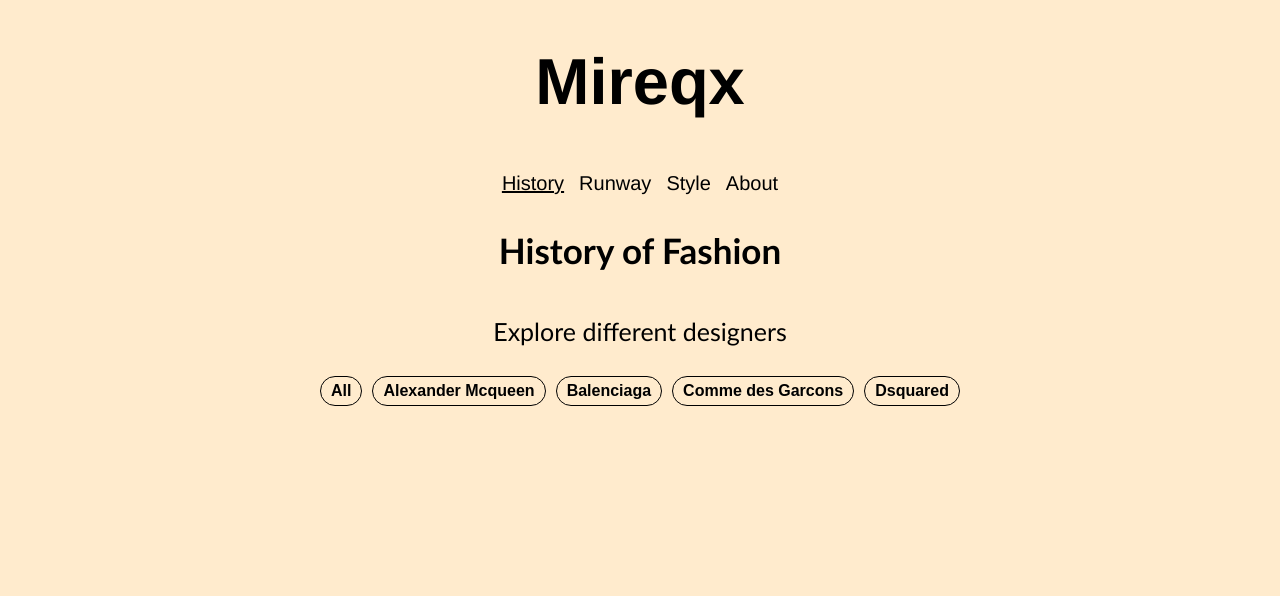
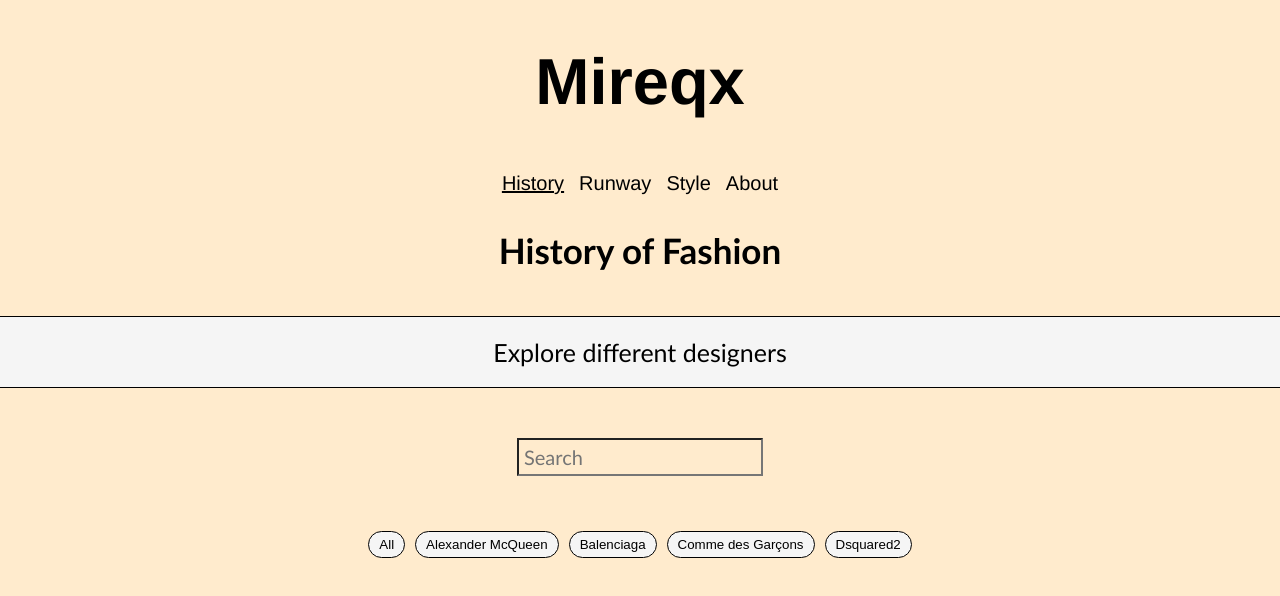
Before and after one commit to Jeg0r4iks/WEB_project, a Vue app: page /history in a window 1280 px wide. Shown: the top 596 px of the page. Built offline with nearby package versions, Linux system fonts and the light colour scheme.

Commit message:
added new content to history view

```diff
--- a/src/App.vue
+++ b/src/App.vue
@@ -1,19 +1,19 @@
 <template>
   <div id="app">
     <h1 @click="goHome">Mireqx</h1>
-    <nav>
-      <router-link to="/history">History</router-link>
-      <router-link to="/runway">Runway</router-link>
-      <router-link to="/style">Style</router-link>
-      <router-link to="/about">About</router-link>
-    </nav>
-    <router-view></router-view>
+    <Navbar />
   </div>
 </template>
 
 <script>
+import Navbar from './components/navbar.vue';
+//import Footer from './components/footer.vue';
+
 export default {
   name: 'App',
+  components: {
+    Navbar
+  },
   methods: {
     goHome() {
       this.$router.push("/home");
@@ -38,15 +38,6 @@
   text-align: center;
 }
 
-nav {
-  display: flex;
-  justify-content: center;
-  gap: 15px;
-  margin-bottom: 20px;
-  padding: 10px;
-  color: black;
-}
-
 a {
   font-size: 20px;
   text-decoration: none;
@@ -60,7 +51,4 @@
   text-decoration: underline;
 }
 
-.router-link-active {
-  text-decoration: underline;
-}
 </style>
--- /dev/null
+++ b/src/components/navbar.vue
@@ -0,0 +1,30 @@
+<template>
+<nav>
+    <router-link to="/history">History</router-link>
+    <router-link to="/runway">Runway</router-link>
+    <router-link to="/style">Style</router-link>
+    <router-link to="/about">About</router-link>
+</nav>
+    <router-view></router-view>
+</template>
+
+<script>
+export default {
+name: 'Navbar',
+};
+</script>
+
+<style>
+  nav {
+    display: flex;
+    justify-content: center;
+    gap: 15px;
+    margin-bottom: 20px;
+    padding: 10px;
+    color: black;
+  }
+
+  .router-link-active {
+    text-decoration: underline;
+  }
+</style>
--- a/src/router/index.js
+++ b/src/router/index.js
@@ -3,7 +3,7 @@
 import AboutView from '../views/AboutView.vue';
 import HistoryView from '../views/HistoryView.vue';
 import RunwayView from '../views/RunwayView.vue';
-import StyleView from '../views/StyleView.vue'
+import StyleView from '../views/StyleView.vue';
 
 const routes = [
   {
@@ -34,7 +34,7 @@
     path: '/style',
     name: 'style',
     component: StyleView
-  }
+  },
 ];
 
 const router = createRouter({
--- a/src/views/HistoryView.vue
+++ b/src/views/HistoryView.vue
@@ -2,15 +2,25 @@
   <div>
     <h1>History of Fashion</h1>
     <p>Explore different designers</p>
+    <input
+      v-model="filter"
+      type="text"
+      placeholder="Search"
+    />
 
-    <ul class="brand-list">
-      <li v-for="brand in filteredBrands"
+    <div class="brand-list">
+      <button v-for="brand in filteredBrands"
       :key="brand.id"
       class="brand-item"
-      >
-        {{ brand.name }}
-      </li>
-    </ul>
+      @click="selectBrand(brand)"
+    >
+      {{ brand.name }}
+      </button>
+    </div>
+    <div v-if="selectedBrand" class="brand-details">
+      <h2>{{ selectedBrand.name }}</h2>
+      <p>{{ selectedBrand.description }}</p>
+    </div>
   </div>
 </template>
 
@@ -20,13 +30,14 @@
   data() {
     return {
       brands: [
-        { id: 0, name: 'All'},
-        { id: 1, name: 'Alexander Mcqueen' },
-        { id: 2, name: 'Balenciaga' },
-        { id: 3, name: 'Comme des Garcons' },
-        { id: 4, name: 'Dsquared' }
+        { id: 0, name: 'All', description: 'All brands'},
+        { id: 1, name: 'Alexander McQueen', description: 'British fashion designer known for his unconventional designs.'},
+        { id: 2, name: 'Balenciaga', description: 'Spanish luxury fashion house founded by Cristóbal Balenciaga.' },
+        { id: 3, name: 'Comme des Garçons', description: 'Japanese fashion label founded by Rei Kawakubo.' },
+        { id: 4, name: 'Dsquared2', description: 'Canadian fashion label founded by twin brothers Dean and Dan Caten.'},
       ],
-      filter: ''
+      filter: '',
+      selectedBrand: null
     };
   },
   computed: {
@@ -34,6 +45,11 @@
       return this.brands.filter((brand) =>
         brand.name.toLowerCase().includes(this.filter.toLowerCase())
       );
+    }
+  },
+  methods: {
+    selectBrand(brand) {
+      this.selectedBrand = brand;
     }
   }
 };
@@ -48,12 +64,17 @@
 }
 
 p {
+  background-color: whitesmoke;
+  border-top: 1px solid black;
+  border-bottom: 1px solid black;
   text-align: center;
   color: black;
   margin-top: 45px;
   font-size: 25px;
   font-family: 'Gill Sans';
   font-weight: normal;
+  padding-top: 20px;
+  padding-bottom: 20px;
 }
 
 .brand-list {
@@ -62,7 +83,6 @@
   text-decoration: none;
   display: flex;
   list-style: none;
-  font-family: Arial;
   font-weight: bold;
   color: black;
   padding: 5px 10px;
@@ -70,11 +90,26 @@
 
 .brand-item {
   text-decoration: none;
-  font-family: Arial;
   color: black;
   padding: 5px 10px;
   border: 1px solid black;
   border-radius: 25px;
+  background-color: whitesmoke;
+}
+
+input {
+  margin: 50px auto;
+  display: block;
+  padding: 5px;
+  font-family: 'Gill Sans';
+  font-size: 20px;
   background-color: blanchedalmond;
 }
+
+h2 {
+  text-align: center;
+  color: black;
+  font-size: 35px;
+  font-family: 'Gill Sans';
+}
 </style>
```
